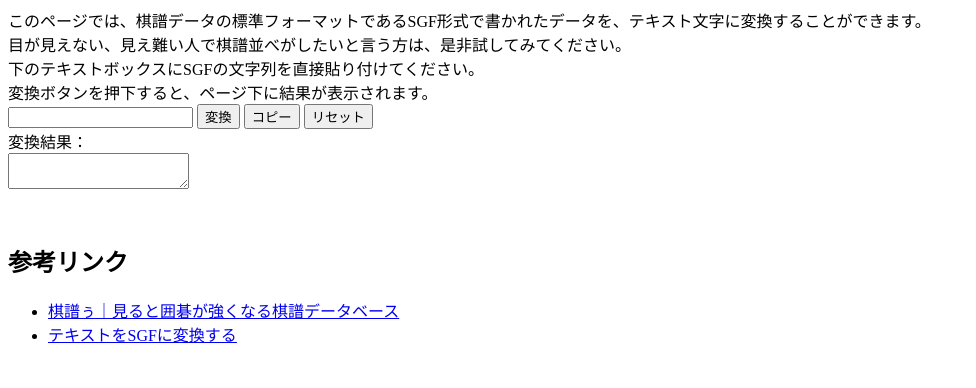
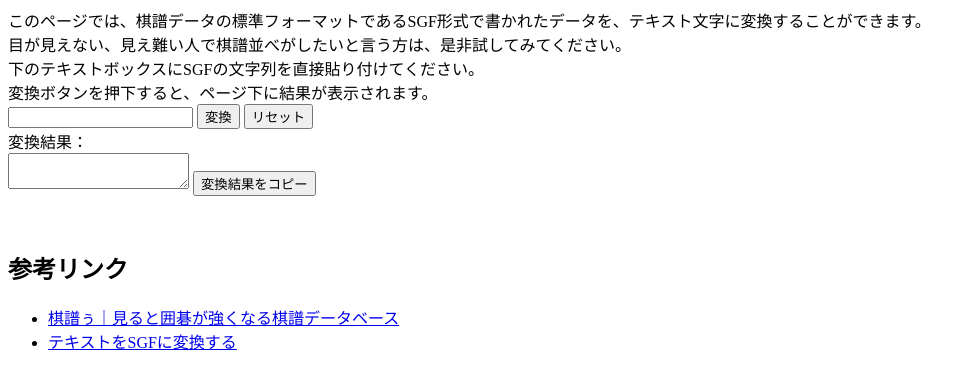
Before and after one commit to mitsukawa0611/conv-sgf, a plain HTML site: page index.html in a window 1280 px wide. Shown: the whole page, without its empty margins (0-976 px from the left). Drawn offline with Linux system fonts and the light colour scheme.

Commit message:
コピーボタンの文言および位置修正

```diff
--- a/index.html
+++ b/index.html
@@ -18,13 +18,14 @@
 <br>
 <input type="text" value="" id="main_text">
 <input type="button" value="変換" id="conv_btn" onclick="main();">
-<input type="button" value="コピー" id="cp_btn" onclick="copy_result();">
 <input type="reset" value="リセット" id="reset_btn">
 <br>
 変換結果：
 <br>
 <textarea readonly id="result"></textarea>
+<input type="button" value="変換結果をコピー" id="cp_btn" onclick="copy_result();">
 </form>
+
 <br>
 <h2>参考リンク</h2>
 <ul>
```
Also changed, not shown: txt2sgf.html (+1 -1 lines).
